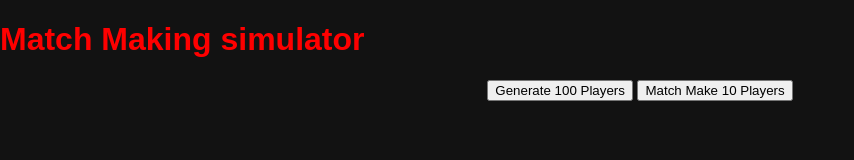
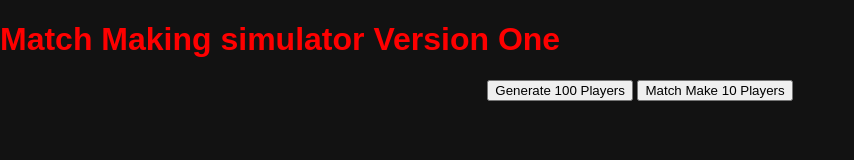
Before and after one commit to fullclipstudios/ISYS3001Task-2, a plain HTML site: page index.html in a window 1280 px wide. Shown: the whole page, without its empty margins (0-854 px from the left). Drawn offline with Linux system fonts and the light colour scheme.

Commit message:
Update index.html - update heading
update

```diff
--- a/index.html
+++ b/index.html
@@ -7,7 +7,7 @@
     <title>Player Generator</title>
 </head>
 <body>
-    <h1>Match Making simulator</h1>
+    <h1>Match Making simulator Version One</h1>
 
     <div>
         <button id="generatePlayers">Generate 100 Players</button>
```
